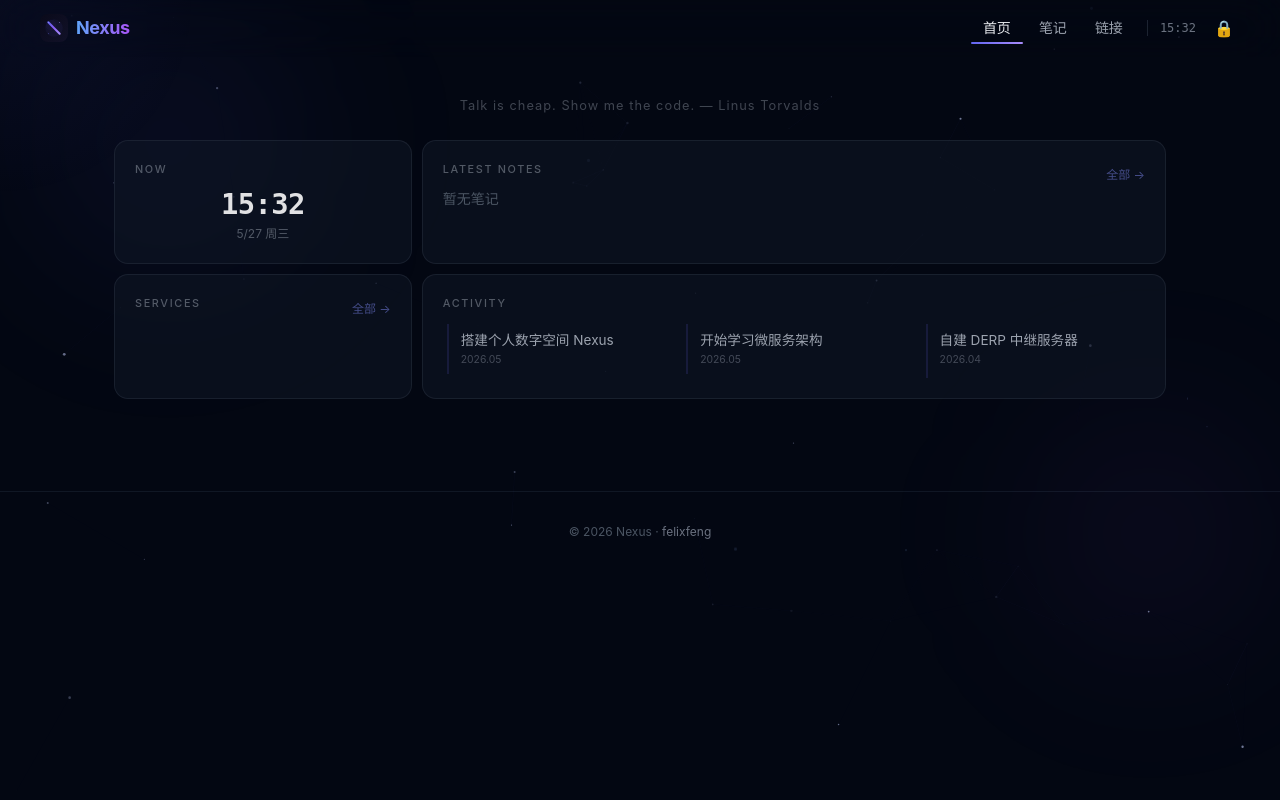
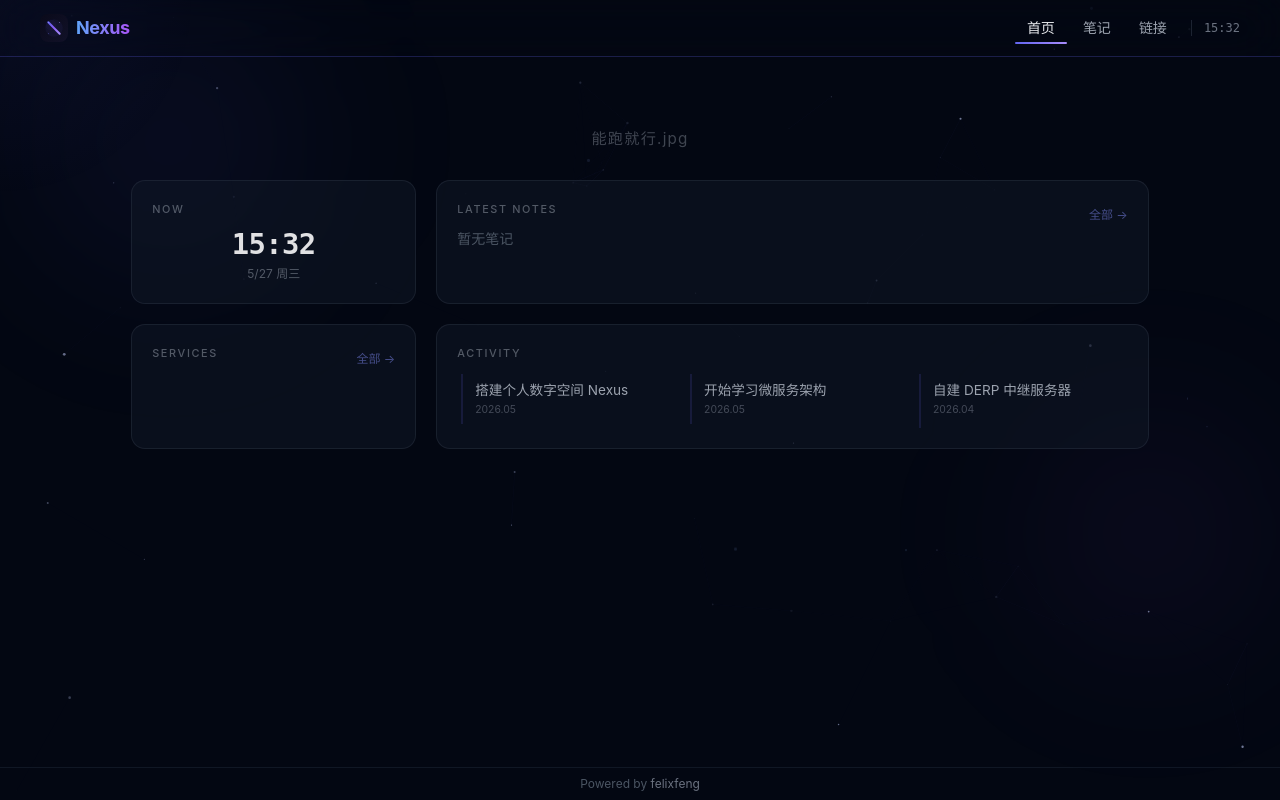
Before and after one commit to FeliixFeng/nexus, a Django app: page / in a window 1280 px wide. Run offline with Django 5.2, Linux system fonts and the light colour scheme; data that the repository does not hold is empty; some libraries are stand-ins or nearby versions.

Commit message:
首页布局优化：sticky footer、卡片宽度82vw、间距调整、语录轻松化、导航栏细线

```diff
--- a/nexus_core/templates/core/home.html
+++ b/nexus_core/templates/core/home.html
@@ -5,7 +5,9 @@
 
 {% block extra_css %}
 <style>
-    body { background: #06060e; }
+    body { background: #06060e; min-height: 100vh; display: flex; flex-direction: column; }
+    main.pt-14 { flex: 1; }
+    main.pt-14 > .bento { margin-top: auto; margin-bottom: auto; }
 
     #starfield {
         position: fixed; top: 0; left: 0;
@@ -52,12 +54,12 @@
     body:hover #spotlight { opacity: 1; }
 
     .top-area {
-        padding-top: 2.5rem;
-        padding-bottom: 0.8rem;
+        padding-top: 4.5rem;
+        padding-bottom: 1.2rem;
         text-align: center;
     }
     .top-quote {
-        font-size: 0.8rem;
+        font-size: 0.95rem;
         color: rgba(156, 163, 175, 0.4);
         letter-spacing: 0.08em;
     }
@@ -67,11 +69,10 @@
         display: grid;
         grid-template-columns: 1fr 2.5fr;
         grid-template-rows: 1fr 1fr;
-        gap: 10px;
-        max-width: 1100px;
+        gap: 20px;
+        max-width: 82vw;
         margin: 0 auto;
-        padding: 12px 24px 12px;
-        max-height: calc(100vh - 56px - 80px);
+        padding: 10px 16px 10px;
         height: auto;
         box-sizing: border-box;
     }
@@ -210,6 +211,12 @@
         transition: opacity 0.5s ease, transform 0.5s ease;
     }
     .fade-up.visible { opacity: 1; transform: translateY(0); }
+
+    /* 首页导航栏底部细线 */
+    #navbar { border-bottom-color: rgba(99, 102, 241, 0.25) !important; }
+    #pin-toggle, #back-to-top { display: none !important; }
+    /* 缩小卡片到footer的间距 */
+    footer { margin-top: 0.8rem !important; padding-top: 0.5rem !important; padding-bottom: 0.5rem !important; }
 
     .particle {
         position: fixed; border-radius: 50%;
@@ -357,12 +364,14 @@
 // 语录
 (function() {
     const quotes = [
-        '代码是写给人看的，顺便让机器执行。',
-        'Talk is cheap. Show me the code. — Linus Torvalds',
-        '任何足够先进的技术，都与魔法无异。 — Arthur C. Clarke',
-        '先让它能用，再让它好用，最后让它快。',
-        '过早优化是万恶之源。 — Donald Knuth',
-        '简单是可靠的前提。 — Edsger Dijkstra',
+        '今天也要好好写代码呀',
+        'Bug 是改不完的，但咖啡可以续杯',
+        '能跑就行.jpg',
+        '先上线再说，优化是下个季度的事',
+        '这个需求很简单，怎么实现我不管',
+        '代码和人有一个能跑就行',
+        'git push --force，世界清净了',
+        '我不是在写 bug，我是在制造就业机会',
     ];
     document.getElementById('quote').textContent = quotes[Math.floor(Math.random() * quotes.length)];
 })();
--- a/templates/base.html
+++ b/templates/base.html
@@ -183,7 +183,7 @@
     <!-- Footer -->
     <footer class="border-t border-gray-800/50 py-8 mt-20">
         <div class="mx-auto px-6 md:px-10 text-center text-gray-600 text-xs space-y-2">
-            <div>© 2026 Nexus · <span class="text-gray-500">felixfeng</span></div>
+            <div>Powered by <span class="text-gray-500">felixfeng</span></div>
         </div>
     </footer>
 
```
